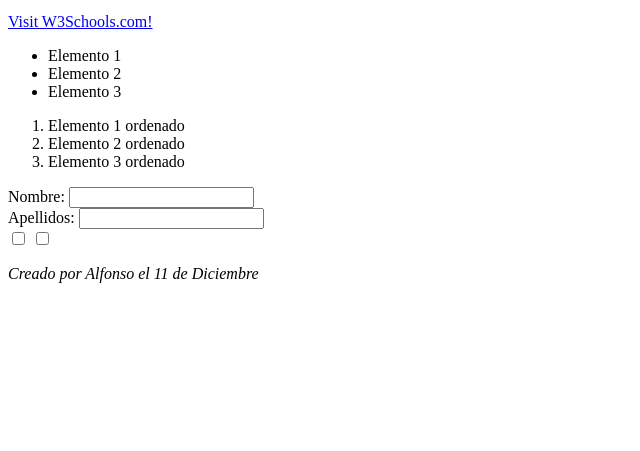
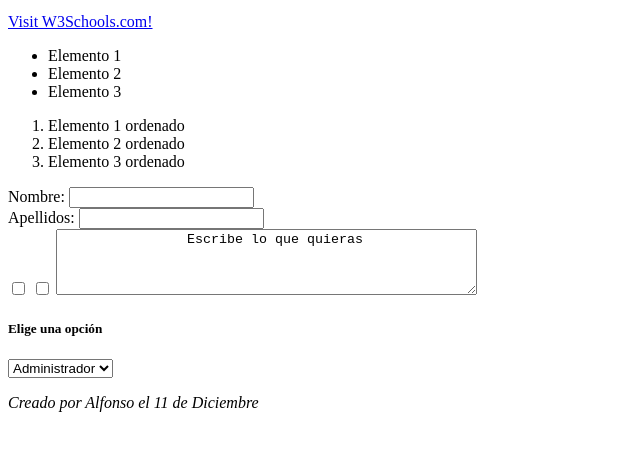
Before and after one commit to alfonsem/Prueba, a plain HTML site: page index.html in a window 1280 px wide. Shown: the part 101-552 px from the top of the page, without its empty margins (0-640 px from the left). Drawn offline with Linux system fonts and the light colour scheme.

Commit message:
añadido el select

```diff
--- a/index.html
+++ b/index.html
@@ -37,8 +37,15 @@
             Apellidos: <input type="text" name="apellidos"><br>
             <input type="checkbox" name="Sexo" value="Hombre">
             <input type="checkbox" name="Sexo" value="Mujer">
+            <textarea rows="4" cols="50">
+                Escribe lo que quieras
+            </textarea>
+            <h5>Elige una opción</h5>
+            <select>
+                <option value="Administrador">Administrador</option>
+                <option value="Usuario">Usuario</option>
+            </select>
         </form>
-    </section>
     <footer>
         <p><em>Creado por Alfonso el 11 de Diciembre</em></p>
     </footer>
```
